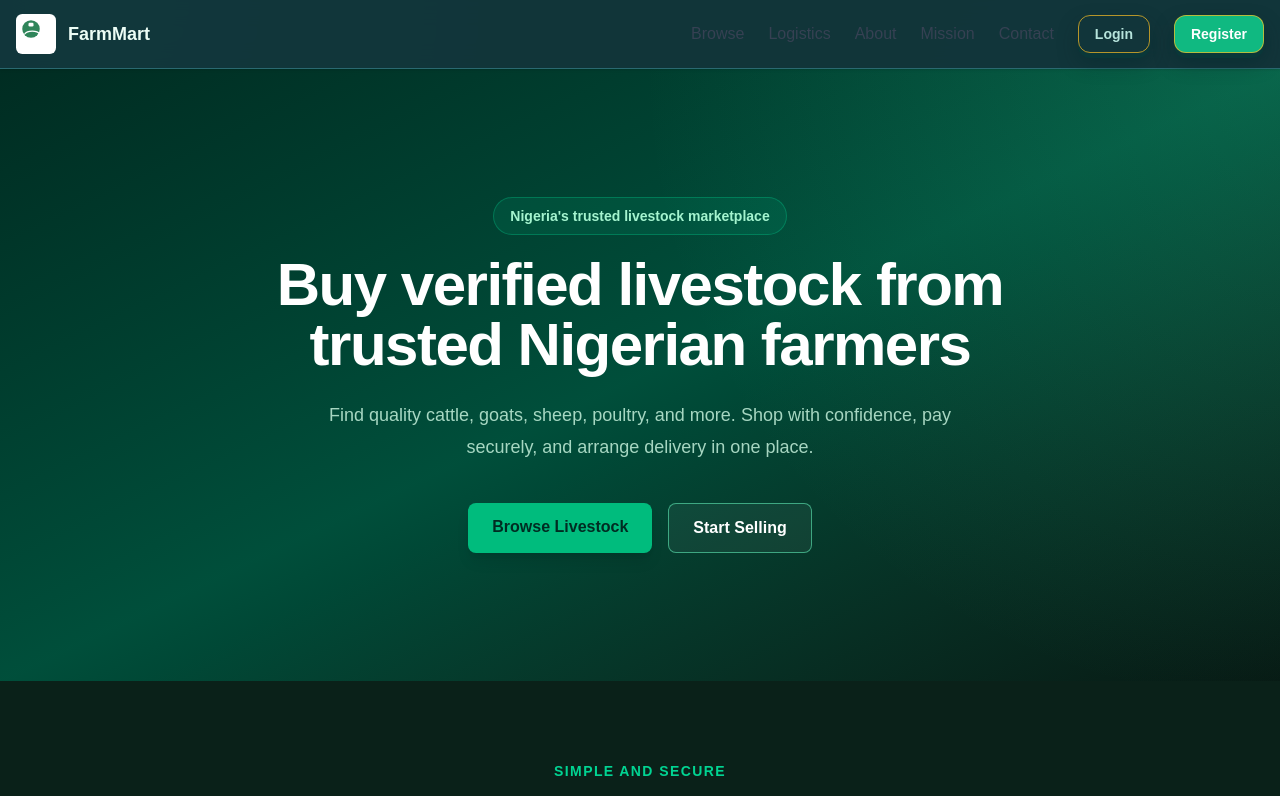
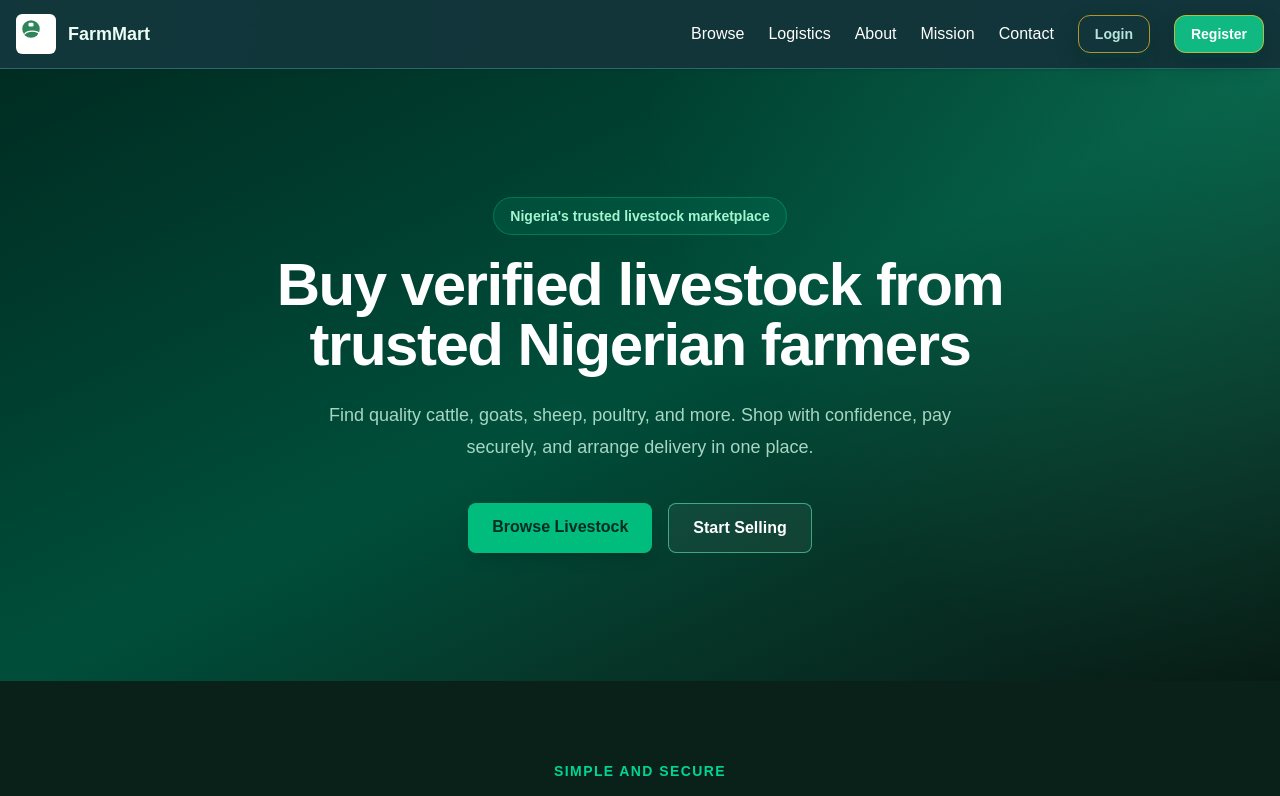
Before and after one commit to Privotech/farmmart, a Next.js app: page / in a window 1280 px wide. Shown: the top 796 px of the page. Built offline with nearby package versions, Linux system fonts and the light colour scheme; no server answers; the database is empty.

Commit message:
white color

```diff
--- a/src/components/layout/Navbar.tsx
+++ b/src/components/layout/Navbar.tsx
@@ -36,31 +36,31 @@ export const Navbar = () => {
           <div className="hidden md:flex gap-6 items-center">
             <Link
               href="/buyer/listing"
-              className="text-gray-700 hover:text-primary transition font-medium"
+              className="text-white hover:text-primary transition font-medium"
             >
               Browse
             </Link>
             <Link
               href="/logistics"
-              className="text-gray-700 hover:text-primary transition font-medium"
+              className="text-white hover:text-primary transition font-medium"
             >
               Logistics
             </Link>
             <Link
               href="/about"
-              className="text-gray-700 hover:text-primary transition font-medium"
+              className="text-white hover:text-primary transition font-medium"
             >
               About
             </Link>
             <Link
               href="/mission"
-              className="text-gray-700 hover:text-primary transition font-medium"
+              className="text-white hover:text-primary transition font-medium"
             >
               Mission
             </Link>
             <Link
               href="/contact-us"
-              className="text-gray-700 hover:text-primary transition font-medium"
+              className="text-white hover:text-primary transition font-medium"
             >
               Contact
             </Link>
@@ -68,7 +68,7 @@ export const Navbar = () => {
               <>
                 <Link
                   href="/dashboard"
-                  className="text-gray-700 hover:text-primary transition font-medium"
+                  className="text-white hover:text-primary transition font-medium"
                 >
                   Dashboard
                 </Link>
@@ -119,37 +119,37 @@ export const Navbar = () => {
           <div className="md:hidden mt-4 flex flex-col gap-1 bg-surface p-4 rounded-xl shadow border border-border">
             <Link
               href="/buyer/listing"
-              className="block px-3 py-2.5 rounded-lg text-text-secondary hover:text-primary hover:bg-primary-50 font-medium"
+              className="block px-3 py-2.5 rounded-lg text-white hover:text-primary hover:bg-primary-50 font-medium"
             >
               Browse Animals
             </Link>
             <Link
               href="/logistics"
-              className="block px-3 py-2.5 rounded-lg text-text-secondary hover:text-primary hover:bg-primary-50 font-medium"
+              className="block px-3 py-2.5 rounded-lg text-white hover:text-primary hover:bg-primary-50 font-medium"
             >
               Logistics
             </Link>
             <Link
               href="/about"
-              className="block px-3 py-2.5 rounded-lg text-text-secondary hover:text-primary hover:bg-primary-50 font-medium"
+              className="block px-3 py-2.5 rounded-lg text-white hover:text-primary hover:bg-primary-50 font-medium"
             >
               About
             </Link>
             <Link
               href="/mission"
-              className="block px-3 py-2.5 rounded-lg text-text-secondary hover:text-primary hover:bg-primary-50 font-medium"
+              className="block px-3 py-2.5 rounded-lg text-white hover:text-primary hover:bg-primary-50 font-medium"
             >
               Mission
             </Link>
             <Link
               href="/vision"
-              className="block px-3 py-2.5 rounded-lg text-text-secondary hover:text-primary hover:bg-primary-50 font-medium"
+              className="block px-3 py-2.5 rounded-lg text-white hover:text-primary hover:bg-primary-50 font-medium"
             >
               Vision
             </Link>
             <Link
               href="/contact-us"
-              className="block px-3 py-2.5 rounded-lg text-text-secondary hover:text-primary hover:bg-primary-50 font-medium"
+              className="block px-3 py-2.5 rounded-lg text-white hover:text-primary hover:bg-primary-50 font-medium"
             >
               Contact
             </Link>
@@ -158,7 +158,7 @@ export const Navbar = () => {
                 <>
                   <Link
                     href="/dashboard"
-                    className="block px-3 py-2.5 rounded-lg text-text-secondary hover:text-primary hover:bg-primary-50 font-medium"
+                    className="block px-3 py-2.5 rounded-lg text-white hover:text-primary hover:bg-primary-50 font-medium"
                   >
                     Dashboard
                   </Link>
```
